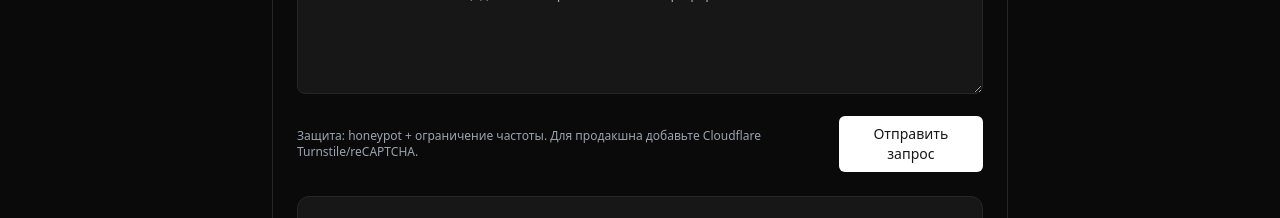
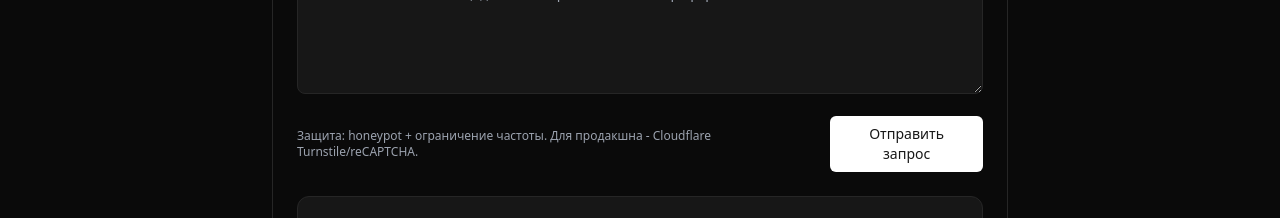
Before and after one commit to laverekoy777/blenderast, a React (Vite) app: page / in a window 1280 px wide. Shown: the part 3300-3518 px from the top of the page. Built offline with nearby package versions, Linux system fonts and the light colour scheme.

Commit message:
Update App.jsx

```diff
--- a/src/App.jsx
+++ b/src/App.jsx
@@ -687,7 +687,7 @@ export default function Landing3D() {
 
                 <div className="md:col-span-2 flex items-center justify-between gap-4">
                   <div className="text-xs text-gray-400">
-                    Защита: honeypot + ограничение частоты. Для продакшна добавьте Cloudflare Turnstile/reCAPTCHA.
+                    Защита: honeypot + ограничение частоты. Для продакшна - Cloudflare Turnstile/reCAPTCHA.
                   </div>
                   <Button type="submit" className="rounded-2xl bg-emerald-500 text-neutral-900">
                     Отправить запрос
```
